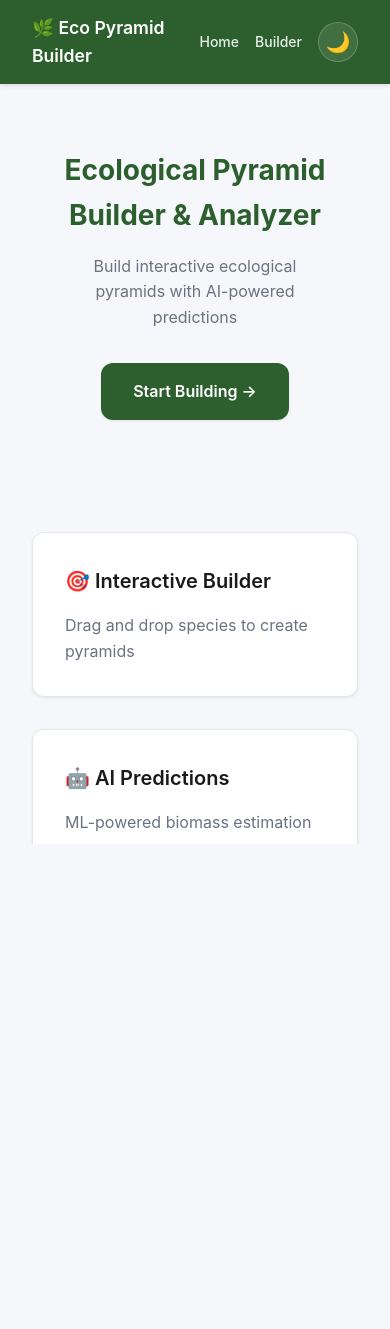
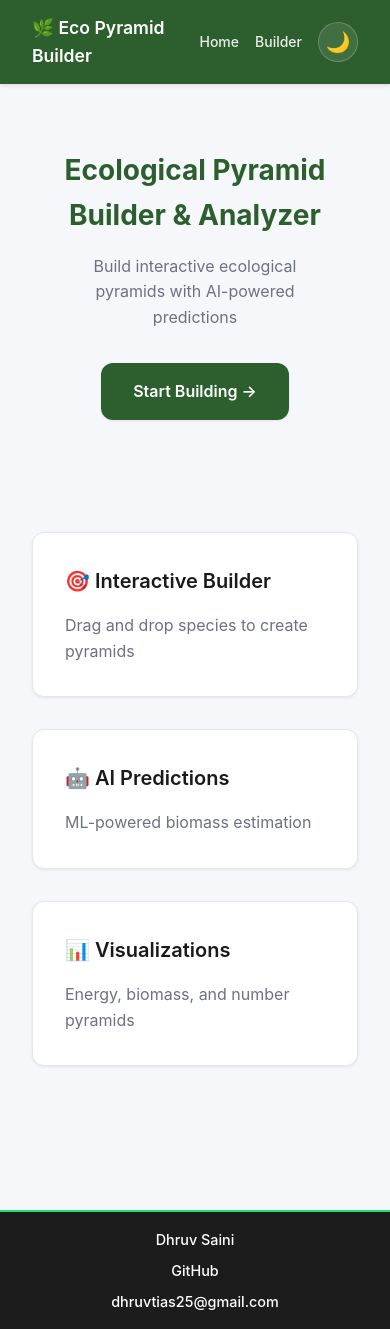
Before and after one commit to Polaris-jkd/eco-pyramid-builder, a React (Vite) app in the folder client/: page / in a window 390 px wide. Before the commit the page ends 844 px from the top, so only its background shows below. Built offline with nearby package versions, Linux system fonts and the light colour scheme; no server answers.

Commit message:
CSS scroll fix

```diff
--- a/client/src/styles/global.css
+++ b/client/src/styles/global.css
@@ -5,6 +5,10 @@
   margin: 0;
   padding: 0;
   box-sizing: border-box;
+}
+
+html {
+  scroll-behavior: smooth;
 }
 
 :root {
@@ -18,6 +22,7 @@
   --border-light: #e5e7eb;
   --shadow-sm: 0 1px 3px rgba(0, 0, 0, 0.08);
   --shadow-md: 0 4px 6px rgba(0, 0, 0, 0.1);
+  --shadow-lg: 0 10px 20px rgba(0, 0, 0, 0.15);
   --radius-sm: 8px;
   --radius-md: 12px;
   --transition: 0.2s ease;
@@ -34,9 +39,16 @@
   --border-light: #404040;
   --shadow-sm: 0 1px 3px rgba(0, 0, 0, 0.3);
   --shadow-md: 0 4px 6px rgba(0, 0, 0, 0.4);
+  --shadow-lg: 0 10px 20px rgba(0, 0, 0, 0.5);
 }
 
-html, body {
+html {
+  height: 100%;
+  overflow-x: hidden; /* Prevent horizontal scroll */
+  overflow-y: auto; /* Allow vertical scroll */
+}
+
+body {
   font-family: -apple-system, BlinkMacSystemFont, 'Segoe UI', sans-serif;
   background: var(--bg-canvas);
   color: var(--text-primary);
@@ -44,26 +56,25 @@ html, body {
   margin: 0;
   padding: 0;
   width: 100%;
-  /* REMOVED overflow: hidden so the page can scroll naturally */
+  min-height: 100vh;
   overflow-x: hidden;
 }
 
-/* The main wrapper for the app */
+/* ============================================
+   APP SHELL - FIXED LAYOUT
+   ============================================ */
 .app-shell {
-  height: 100vh;
-  overflow: hidden;
+  min-height: 100vh;
   display: flex;
   flex-direction: column;
-  /* FIXED: Now uses the theme variable so dark mode covers the whole screen */
   background: var(--bg-canvas);
-  position: relative;
 }
 
 .app-main {
   flex: 1;
-  width: 100%;
   display: flex;
   flex-direction: column;
+  width: 100%;
 }
 
 /* ============================================
@@ -77,6 +88,7 @@ html, body {
   position: sticky;
   top: 0;
   z-index: 100;
+  flex-shrink: 0;
 }
 
 .nav-container {
@@ -138,14 +150,13 @@ html, body {
 }
 
 /* ============================================
-   HOME PAGE
+   HOME PAGE - FIXED FOOTER VISIBILITY
    ============================================ */
 .main-content {
   max-width: 1200px;
   width: 100%;
   margin: 0 auto;
-  padding: 0 2rem;
-  /* Background is transparent here so app-shell color shows through */
+  padding: 0 2rem 3rem 2rem; /* Added bottom padding */
   background: transparent;
   flex: 1;
   display: flex;
@@ -192,7 +203,7 @@ html, body {
   grid-template-columns: repeat(auto-fit, minmax(280px, 1fr));
   gap: 2rem;
   margin: 3rem 0;
-  padding-bottom: 4rem;
+  padding-bottom: 2rem; /* Extra space before footer */
   width: 100%;
 }
 
@@ -223,18 +234,16 @@ html, body {
 }
 
 /* ============================================
-   BUILDER PAGE
+   BUILDER PAGE - FIXED SCROLLING
    ============================================ */
 .builder-container {
   flex: 1;
   display: flex;
   flex-direction: column;
   width: 100%;
-  height: 100%;
-  /* FIXED: Height uses calculation to fit exactly between nav and footer */
-  /* height: calc(100vh - 70px - 60px); Adjust based on navbar/footer size */
+  height: calc(100vh - 60px); /* Account for navbar height */
   min-height: 500px;
-  overflow: hidden;
+  overflow: hidden; /* Prevent outer scroll */
 }
 
 .builder-topbar {
@@ -339,55 +348,62 @@ html, body {
   padding: 0.75rem 1.5rem;
   font-size: 0.875rem;
   text-align: center;
+  flex-shrink: 0;
 }
 
+/* ============================================
+   BUILDER MAIN LAYOUT - SCROLLABLE AREAS
+   ============================================ */
 .builder-main-layout {
   display: grid;
-  min-height: 0;
   grid-template-columns: 1fr 360px;
   flex: 1;
-  overflow: hidden; /* Prevents double scrollbars */
-  height: 100%;
+  min-height: 0; /* CRITICAL: Allows flex children to shrink */
+  overflow: hidden;
 }
 
+/* CANVAS AREA - NOW SCROLLABLE */
 .canvas-area {
   background: var(--bg-canvas);
-  overflow-y: auto; /* Allows vertical scroll inside canvas */
+  overflow-y: auto; /* ✅ FIXED: Enable vertical scroll */
   overflow-x: hidden;
   padding: 1.5rem;
   height: 100%;
 }
 
+/* SIDEBAR AREA - NOW SCROLLABLE */
 .sidebar-area {
   background: var(--bg-white);
   border-left: 1px solid var(--border-light);
-  overflow: hidden;
-  overflow-y: auto; /* Allows vertical scroll inside sidebar */
+  overflow-y: auto; /* ✅ FIXED: Enable vertical scroll */
   overflow-x: hidden;
   height: 100%;
+  display: flex;
+  flex-direction: column;
 }
 
 /* ============================================
-   SPECIES SIDEBAR
+   SPECIES SIDEBAR - SCROLLABLE LIST
    ============================================ */
 .species-sidebar {
   padding: 1.5rem;
+  display: flex;
+  flex-direction: column;
+  height: 100%;
 }
 
 .species-sidebar h3 {
   font-size: 1.125rem;
   font-weight: 600;
   margin-bottom: 0.5rem;
-}
-
-.species-list-container{
-  overflow-y: auto;
+  flex-shrink: 0;
 }
 
 .sidebar-subtitle {
   font-size: 0.875rem;
   color: var(--text-secondary);
-  margin-bottom: 1.5rem;
+  margin-bottom: 1rem;
+  flex-shrink: 0;
 }
 
 .ecological-note {
@@ -397,6 +413,43 @@ html, body {
   border-radius: var(--radius-sm);
   font-size: 0.8125rem;
   margin-bottom: 1.5rem;
+  flex-shrink: 0;
+}
+
+/* ✅ FIXED: Scrollable species list container */
+.species-list-container {
+  flex: 1;
+  overflow-y: auto; /* Enable scroll */
+  overflow-x: hidden;
+  padding-right: 0.5rem; /* Space for scrollbar */
+}
+
+/* Custom scrollbar styling */
+.species-list-container::-webkit-scrollbar,
+.sidebar-area::-webkit-scrollbar,
+.canvas-area::-webkit-scrollbar {
+
+  width: 8px;
+}
+
+.species-list-container::-webkit-scrollbar-track,
+.sidebar-area::-webkit-scrollbar-track,
+.canvas-area::-webkit-scrollbar-track {
+  background: var(--bg-canvas);
+  border-radius: 4px;
+}
+
+.species-list-container::-webkit-scrollbar-thumb,
+.sidebar-area::-webkit-scrollbar-thumb,
+.canvas-area::-webkit-scrollbar-thumb {
+  background: var(--border-light);
+  border-radius: 4px;
+}
+
+.species-list-container::-webkit-scrollbar-thumb:hover,
+.sidebar-area::-webkit-scrollbar-thumb:hover,
+.canvas-area::-webkit-scrollbar-thumb:hover {
+  background: var(--text-secondary);
 }
 
 .species-group {
@@ -669,7 +722,7 @@ html, body {
 }
 
 /* ============================================
-   FOOTER (Fixed)
+   FOOTER - ALWAYS VISIBLE
    ============================================ */
 .app-footer {
   width: 100%;
@@ -679,11 +732,11 @@ html, body {
   justify-content: center;
   gap: 2rem;
   align-items: center;
-  padding: 1rem 2rem;
+  padding: 1.5rem 2rem; /* Increased padding */
   font-size: 1rem;
   font-weight: 500;
   border-top: 2px solid #24e073;
-  margin-top: auto; /* Pushes footer to bottom */
+  margin-top: auto;
   flex-shrink: 0;
 }
 
@@ -700,71 +753,7 @@ html, body {
 }
 
 /* ============================================
-   RESPONSIVE
-   ============================================ */
-@media (max-width: 1024px) {
-  .builder-main-layout {
-    grid-template-columns: 1fr;
-  }
-  /* Allow sidebar to scroll nicely on mobile */
-  .sidebar-area {
-    border-left: none;
-    border-top: 1px solid var(--border-light);
-    height: auto;
-    max-height: 400px;
-  }
-  .builder-container {
-    height: auto; /* Allow full page scroll on mobile */
-    overflow: visible;
-  }
-  .canvas-area {
-    overflow: visible;
-    height: auto;
-  }
-}
-
-@media (max-width: 768px) {
-  .nav-brand { font-size: 1.1rem; }
-  .nav-right { gap: 1rem; }
-  .nav-links { gap: 1rem; }
-  .nav-link { font-size: 0.875rem; }
-
-  .hero h1 { font-size: 1.75rem; }
-  .hero p { font-size: 1rem; }
-
-  .features { grid-template-columns: 1fr; }
-
-  .builder-topbar {
-    flex-direction: column;
-    align-items: stretch;
-    padding: 1rem;
-  }
-
-  .topbar-controls {
-    flex-direction: column;
-    width: 100%;
-  }
-
-  .biome-select-compact,
-  .clear-btn-compact,
-  .predict-btn-compact {
-    width: 100%;
-  }
-
-  .pyramid-type-bar { flex-wrap: wrap; }
-  .pyramid-container { padding: 1rem; }
-  .species-chips-grid { flex-direction: column; }
-
-  .app-footer {
-    flex-direction: column;
-    gap: 0.5rem;
-    padding: 0.8rem 1rem;
-    font-size: 0.9rem;
-  }
-}
-
-/* ============================================
-   BEAUTIFUL ML PREDICTION MODAL
+   ML PREDICTION MODAL
    ============================================ */
 .prediction-overlay {
   position: fixed;
@@ -773,7 +762,6 @@ html, body {
   right: 0;
   bottom: 0;
   background: rgba(0, 0, 0, 0.7);
-  -webkit-backdrop-filter: blur(4px);
   backdrop-filter: blur(4px);
   z-index: 1000;
   display: flex;
@@ -847,7 +835,6 @@ html, body {
   flex: 1;
 }
 
-/* Model Metadata */
 .prediction-meta-section {
   display: grid;
   grid-template-columns: repeat(auto-fit, minmax(200px, 1fr));
@@ -879,7 +866,6 @@ html, body {
   color: var(--accent-teal);
 }
 
-/* Confidence Bar */
 .confidence-bar-container {
   width: 100%;
   height: 8px;
@@ -904,7 +890,6 @@ html, body {
   margin-top: 0.25rem;
 }
 
-/* Species Predictions */
 .species-predictions { margin-top: 2rem; }
 
 .species-predictions h3 {
@@ -955,7 +940,6 @@ html, body {
   border-radius: var(--radius-sm);
 }
 
-/* Prediction Comparison */
 .prediction-comparison {
   display: grid;
   grid-template-columns: 1fr auto 1fr;
@@ -989,7 +973,6 @@ html, body {
 .comparison-value.predicted { color: var(--accent-teal); }
 .comparison-arrow { font-size: 1.5rem; color: var(--text-secondary); }
 
-/* Change Badge */
 .prediction-change { text-align: center; }
 
 .change-badge {
@@ -1012,7 +995,6 @@ html, body {
   border: 1px solid rgba(239, 68, 68, 0.3);
 }
 
-/* Prediction Summary */
 .prediction-summary {
   margin-top: 2rem;
   padding: 1.5rem;
@@ -1028,10 +1010,67 @@ html, body {
   line-height: 1.6;
 }
 
-/* Dark mode adjustments */
 [data-theme="dark"] .prediction-summary {
   background: rgba(29, 78, 216, 0.15);
   border-color: rgba(59, 130, 246, 0.3);
 }
 
 [data-theme="dark"] .prediction-summary p { color: #93c5fd; }
+
+/* ============================================
+   RESPONSIVE - MOBILE/TABLET
+   ============================================ */
+@media (max-width: 1024px) {
+  .builder-main-layout {
+    grid-template-columns: 1fr;
+  }
+
+  .sidebar-area {
+    border-left: none;
+    border-top: 1px solid var(--border-light);
+    height: 400px; /* Fixed height on tablets */
+  }
+}
+
+@media (max-width: 768px) {
+  .nav-brand { font-size: 1.1rem; }
+  .nav-right { gap: 1rem; }
+  .nav-links { gap: 1rem; }
+  .nav-link { font-size: 0.875rem; }
+
+  .hero h1 { font-size: 1.75rem; }
+  .hero p { font-size: 1rem; }
+
+  .features {
+    grid-template-columns: 1fr;
+    padding-bottom: 3rem; /* Extra space on mobile */
+  }
+
+  .builder-topbar {
+    flex-direction: column;
+    align-items: stretch;
+    padding: 1rem;
+  }
+
+  .topbar-controls {
+    flex-direction: column;
+    width: 100%;
+  }
+
+  .biome-select-compact,
+  .clear-btn-compact,
+  .predict-btn-compact {
+    width: 100%;
+  }
+
+  .pyramid-type-bar { flex-wrap: wrap; }
+  .pyramid-container { padding: 1rem; }
+  .species-chips-grid { flex-direction: column; }
+
+  .app-footer {
+    flex-direction: column;
+    gap: 0.5rem;
+    padding: 1rem;
+    font-size: 0.9rem;
+  }
+}
```
